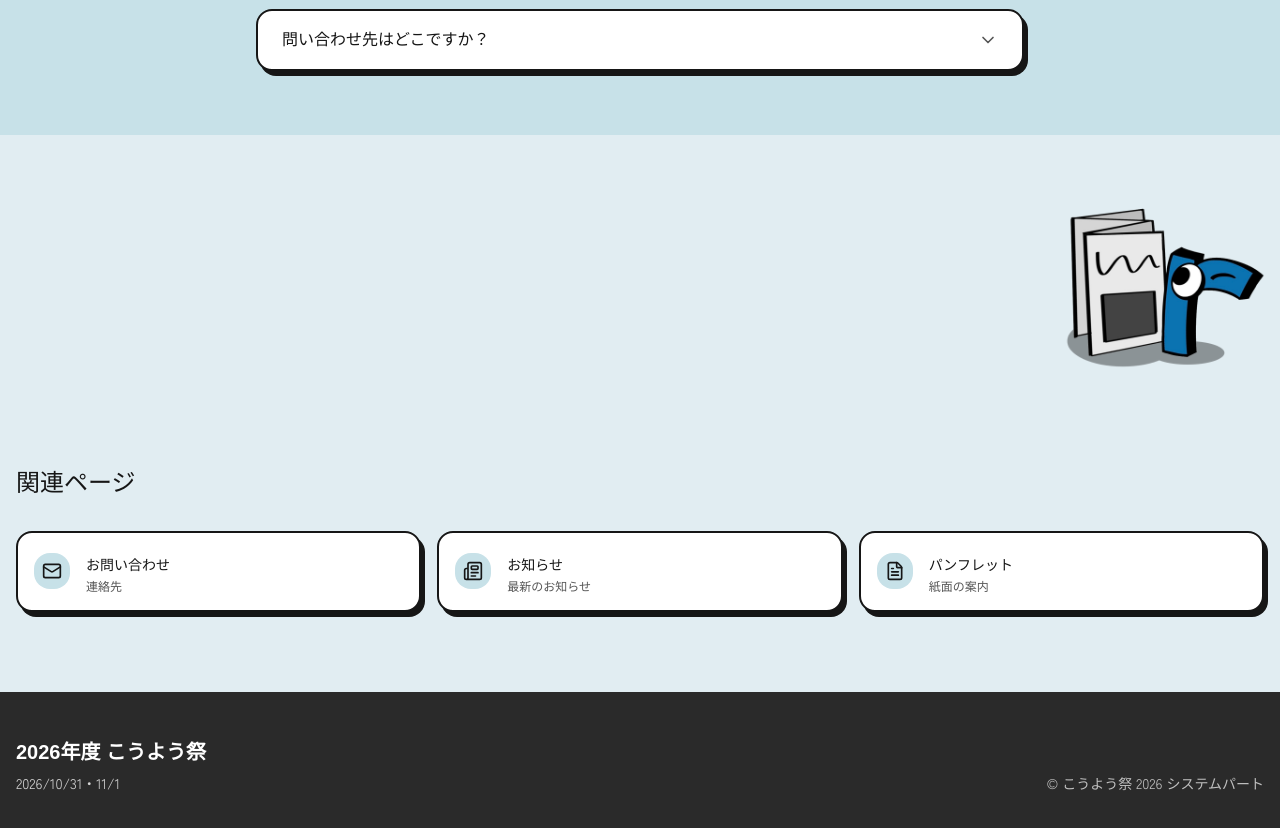
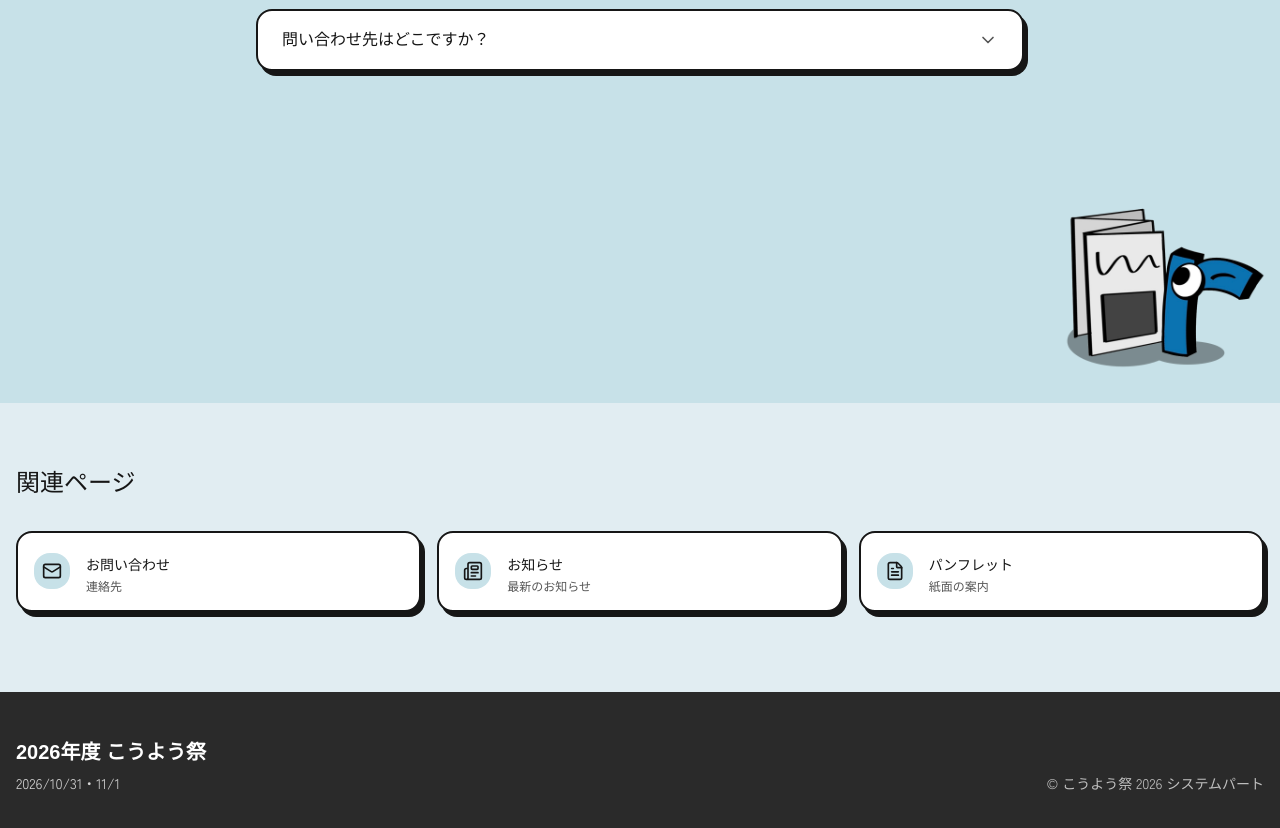
Before and after one commit to mucha0w0/koyofes2026, a Next.js app: page /guide/faq in a window 1280 px wide. Shown: the part 2744-3572 px from the top of the page. Built offline with nearby package versions, Linux system fonts and the light colour scheme; a web font is replaced by a local one.

Commit message:
fix: 挿絵の背景色を変数に設定し、デザインを改善

```diff
--- a/app/(site)/guide/faq/page.tsx
+++ b/app/(site)/guide/faq/page.tsx
@@ -14,7 +14,7 @@ export default function FAQPage() {
   return (
     <PageLayout
       fullWidth
-      illustration={<Illustration alt="" src="news.png" />}
+      illustration={<Illustration alt="" backgroundColor="var(--paper-2)" src="news.png" />}
       related={{
         pages: ['/guide/contact', '/official/news', '/official/pamphlet'],
         background: lastBandIsPaper2 ? 'paper' : 'paper-2',
```
